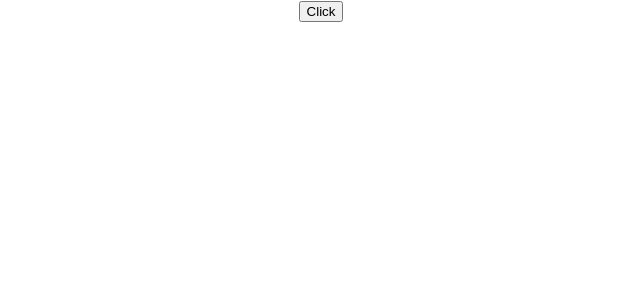
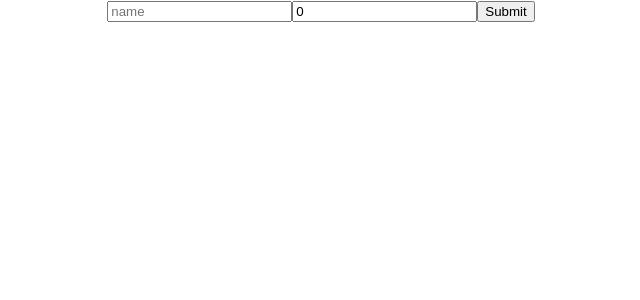
Before and after one commit to wahid-shuvo/udemy-course, a React (Create React App) app: page / in a window 1280 px wide. Shown: the top 300 px of the page, without its empty margins (319-959 px from the left). Built offline with nearby package versions, Linux system fonts and the light colour scheme.

Commit message:
Event Handling in Form

```diff
--- a/src/components/ClassBasedComponent.jsx
+++ b/src/components/ClassBasedComponent.jsx
@@ -2,26 +2,73 @@
 
 
 class ClassBasedComponent extends Component {
-  state={
-    //write all state properties inside of this
-    count:0 //initial value of count
-  }
-  handleClick=()=>{
-    const {count}=this.state;
-    this.setState({
-      count: count+1
-    },()=>{
-      console.log(this.state)
-    })
-  }
+
+  state = {
+    formData: {
+      name: '',
+      age: 0,
+    },
+    finalFormData:{}
+  };
+
+  handleNameChange = (event) => {
+    const { value } = event.target;
+    this.setState(prevState=>({
+      formData:{
+        ...prevState.formData,
+        name:value
+      }
+    }))
+  };
+
+  handleAgeChange = (event) => {
+    const { value } = event.target;
+    this.setState(prevState=>({
+      formData:{
+        ...prevState.formData,
+        age:value
+      }
+    }))
+  };
+
+  handleSubmit = (event) => {
+    event.preventDefault();
+    const  {formData}=this.state
+    this.setState(prevState=>({
+      ...prevState,
+      finalFormData:{
+        ...prevState.finalFormData,
+        ...formData
+
+      },
+      formData: {
+        name: '',
+        age: 0,
+      }
+    }))
+  };
+
   render() {
     console.log(this.state)
-    return (<div>
-      <button onClick={this.handleClick}>Click</button>
-      {
-        this.state.count==5 && "count is 5"
-      }
-    </div>);
+    return (
+      <div>
+        <form onSubmit={this.handleSubmit}>
+          <input name={'name'} placeholder={'name'} type={'text'} value={this.state.formData.name}
+                 onChange={this.handleNameChange} />
+          <input name={'age'} placeholder={'age'} type={'number'} value={this.state.formData.age}
+                 onChange={this.handleAgeChange} />
+          <button type={'submit'} aria-label={'submit'}>Submit</button>
+        </form>
+        {
+          this.state.finalFormData && Object.keys(this.state.finalFormData).length>0 &&(
+            <p>
+              Final data is: {this.state.finalFormData.name} and {" "}{this.state.finalFormData.age}
+            </p>
+          )
+        }
+
+      </div>
+    );
   }
 };
 export default ClassBasedComponent;
```
